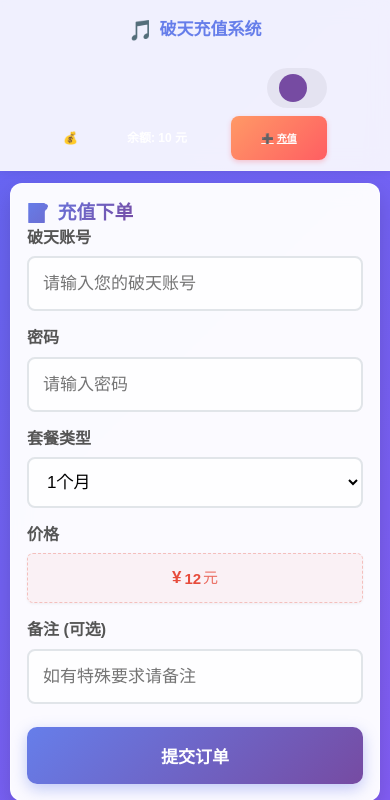
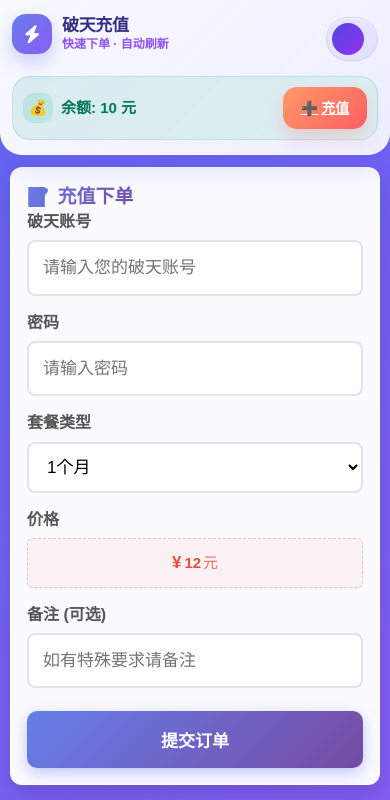
Before and after one commit to kidrauhl123/testbot, a Flask app: template templates/index.html in a window 390 px wide. Shown: the top 800 px of the page. Run offline with Flask 3, Linux system fonts and the light colour scheme; the template is opened without the code that fills it: most values are stand-ins (such as "Sample title", 1, 10 or a date in 2020); parts of the project's set-up code (start-up, migrations or seed data) failed here and were passed over.

Commit message:
fix: redesign mobile order navbar

```diff
--- a/templates/index.html
+++ b/templates/index.html
@@ -103,6 +103,44 @@
       margin-right: 6px;
       font-size: 20px;
     }
+    .nav-brand-lockup::before {
+      content: none;
+      margin-right: 0;
+    }
+    .brand-mark {
+      width: 34px;
+      height: 34px;
+      border-radius: 12px;
+      display: inline-flex;
+      align-items: center;
+      justify-content: center;
+      color: #fff;
+      background: linear-gradient(135deg, #667eea 0%, #8b5cf6 100%);
+      box-shadow: 0 6px 14px rgba(102,126,234,0.25);
+      flex: 0 0 auto;
+    }
+    .brand-copy {
+      min-width: 0;
+      display: flex;
+      flex-direction: column;
+      line-height: 1.15;
+    }
+    .brand-title {
+      color: #667eea;
+      font-weight: 800;
+    }
+    .brand-subtitle {
+      margin-top: 2px;
+      font-size: 11px;
+      color: #8b5cf6;
+      font-weight: 600;
+      opacity: 0.82;
+    }
+    .wallet-chip {
+      display: flex;
+      align-items: center;
+      gap: 8px;
+    }
     .navbar-user {
       display: flex;
       align-items: center;
@@ -872,40 +910,156 @@
         line-height: 1.6;
       }
 
-      .navbar {
-        padding: 10px 12px;
-        justify-content: space-between;
+      .app-mobile-nav {
+        padding: 12px 12px 14px;
+        display: grid;
+        grid-template-columns: minmax(0, 1fr) auto;
+        grid-template-areas:
+          "brand profile"
+          "wallet wallet";
+        gap: 10px 12px;
         align-items: center;
+        background: linear-gradient(135deg, rgba(255,255,255,0.96) 0%, rgba(248,250,255,0.92) 100%);
+        border-radius: 0 0 22px 22px;
+        border-bottom: 1px solid rgba(255,255,255,0.65);
+        box-shadow: 0 12px 30px rgba(79,70,229,0.16);
+      }
+
+      .nav-brand-lockup {
+        grid-area: brand;
+        min-width: 0;
+        min-height: 44px;
+        display: flex;
+        align-items: center;
+        gap: 10px;
+      }
+
+      .brand-mark {
+        width: 40px;
+        height: 40px;
+        border-radius: 14px;
+        display: inline-flex;
+        align-items: center;
+        justify-content: center;
+        color: #fff;
+        background: linear-gradient(135deg, #667eea 0%, #8b5cf6 100%);
+        box-shadow: 0 8px 18px rgba(102,126,234,0.32);
+        flex: 0 0 auto;
+      }
+
+      .brand-copy {
+        min-width: 0;
+        display: flex;
+        flex-direction: column;
+        line-height: 1.15;
+      }
+
+      .brand-title {
+        font-size: 17px;
+        font-weight: 800;
+        color: #312e81;
+        letter-spacing: -0.02em;
+        overflow: hidden;
+        text-overflow: ellipsis;
+        white-space: nowrap;
+      }
+
+      .brand-subtitle {
+        margin-top: 3px;
+        font-size: 12px;
+        color: #7c3aed;
+        font-weight: 700;
+        opacity: 0.86;
+      }
+
+      .navbar-user {
+        display: contents;
+      }
+
+      .user-dropdown {
+        grid-area: profile;
+        justify-self: end;
+        min-width: 0;
+      }
+
+      .nav-profile-pill {
+        min-height: 42px;
+        padding: 5px 7px 5px 5px;
+        border-radius: 999px;
+        background: rgba(99,102,241,0.09);
+        border: 1px solid rgba(99,102,241,0.14);
+        box-shadow: inset 0 1px 0 rgba(255,255,255,0.65);
+        gap: 6px;
+        max-width: 132px;
+      }
+
+      .nav-profile-pill .user-avatar {
+        width: 32px;
+        height: 32px;
+        font-size: 14px;
+        background: linear-gradient(135deg, #4f46e5 0%, #9333ea 100%);
+      }
+
+      .nav-profile-pill .user-name {
+        max-width: 62px;
+        font-size: 14px;
+        color: #312e81;
+        overflow: hidden;
+        text-overflow: ellipsis;
+        white-space: nowrap;
+      }
+
+      .admin-badge {
+        flex: 0 0 auto;
+        padding: 3px 7px;
+        font-size: 11px;
+      }
+
+      .wallet-chip {
+        grid-area: wallet;
+        min-width: 0;
+        display: grid;
+        grid-template-columns: minmax(0, 1fr) auto;
+        align-items: center;
+        gap: 10px;
+        padding: 10px;
+        border-radius: 18px;
+        background: linear-gradient(135deg, rgba(17,153,142,0.12) 0%, rgba(56,239,125,0.10) 100%);
+        border: 1px solid rgba(17,153,142,0.16);
+      }
+
+      .balance-badge {
+        min-width: 0;
+        justify-content: flex-start;
         gap: 8px;
-        flex-wrap: wrap;
-      }
-
-      .navbar-brand {
-        font-size: 17px;
-        min-height: 40px;
-      }
-
-      .navbar-user {
-        flex: 1 1 auto;
-        flex-direction: row;
-        flex-wrap: wrap;
-        justify-content: flex-end;
+        text-align: left;
+        line-height: 1.45;
+        padding: 0;
+        background: none;
+        box-shadow: none;
+        color: #047857;
+        font-size: 15px;
+      }
+
+      .balance-badge::before {
+        width: 30px;
+        height: 30px;
+        margin-right: 0;
+        border-radius: 11px;
+        display: inline-flex;
         align-items: center;
-        gap: 8px;
-        min-width: 0;
-      }
-
-      .user-dropdown,
-      .user-info {
-        min-width: 0;
-      }
-
-      .user-info {
         justify-content: center;
-        flex-wrap: wrap;
-        gap: 8px;
-        line-height: 1.45;
-        min-height: 40px;
+        background: rgba(16,185,129,0.14);
+        flex: 0 0 auto;
+      }
+
+      .balance-badge.negative {
+        color: #dc2626;
+        background: none;
+      }
+
+      .balance-badge.negative::before {
+        background: rgba(239,68,68,0.12);
       }
 
       .mobile-safe-text,
@@ -916,31 +1070,19 @@
         word-break: break-word;
       }
 
-      .admin-badge {
-        flex: 0 0 auto;
-      }
-
-      .balance-badge {
-        width: 100%;
-        justify-content: space-between;
-        flex-wrap: wrap;
-        gap: 10px;
-        text-align: left;
-        line-height: 1.5;
-        padding: 0;
-        background: transparent;
-        box-shadow: none;
-      }
-
+      .nav-action-pill,
       .recharge-btn {
         margin-left: 0;
-        min-height: 44px;
-        min-width: 96px;
-        padding: 11px 16px;
+        min-height: 42px;
+        min-width: 84px;
+        padding: 10px 14px;
+        border-radius: 14px;
         display: inline-flex;
         align-items: center;
         justify-content: center;
         flex: 0 0 auto;
+        font-size: 14px;
+        box-shadow: 0 8px 18px rgba(255,94,98,0.24);
       }
 
       .main-container {
@@ -1162,11 +1304,17 @@
   </style>
 </head>
 <body>
-<div class="navbar">
-  <div class="navbar-brand">破天充值系统</div>
+<div class="navbar app-mobile-nav">
+  <div class="navbar-brand nav-brand-lockup">
+    <span class="brand-mark"><i class="fas fa-bolt"></i></span>
+    <span class="brand-copy">
+      <span class="brand-title">破天充值</span>
+      <span class="brand-subtitle">快速下单 · 自动刷新</span>
+    </span>
+  </div>
   <div class="navbar-user">
     <div class="user-dropdown">
-      <div class="user-info">
+      <div class="user-info nav-profile-pill">
         <div class="user-avatar">{{ session.username[0]|upper }}</div>
         <span class="mobile-safe-text user-name">{{ session.username }}</span>
         {% if session.is_admin %}
@@ -1200,8 +1348,10 @@
     </div>
 
     {% if balance is defined %}
-    <div id="balanceBadge" class="balance-badge {% if balance < 0 %}negative{% endif %}" style="cursor:pointer;">
-      <span class="mobile-safe-text">余额: {{ balance }} 元</span>
+    <div class="wallet-chip">
+      <div id="balanceBadge" class="balance-badge {% if balance < 0 %}negative{% endif %}" style="cursor:pointer;">
+        <span class="mobile-safe-text">余额: {{ balance }} 元</span>
+      </div>
       <a href="/recharge" class="recharge-btn">充值</a>
     </div>
     {% endif %}
```
Also changed, not shown: tests/test_order_ui_responsive.py (+19 -11 lines).
